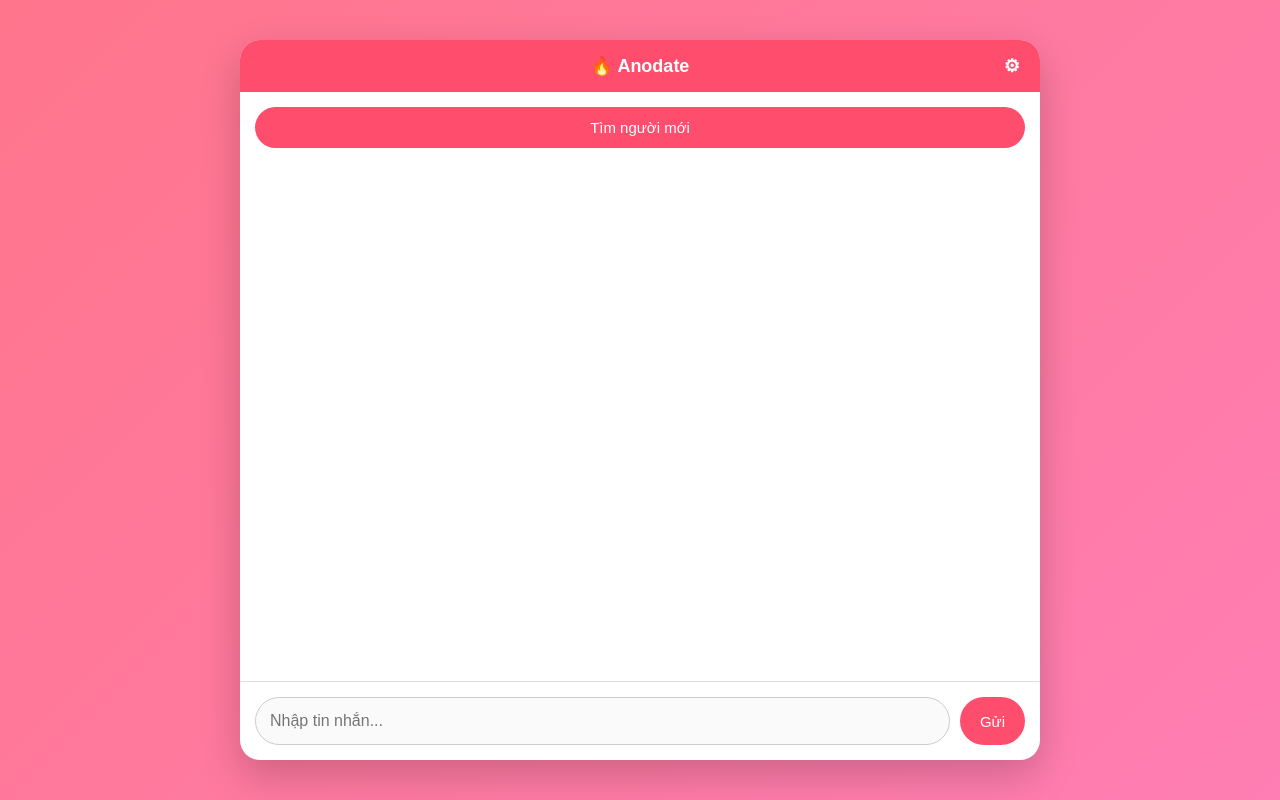
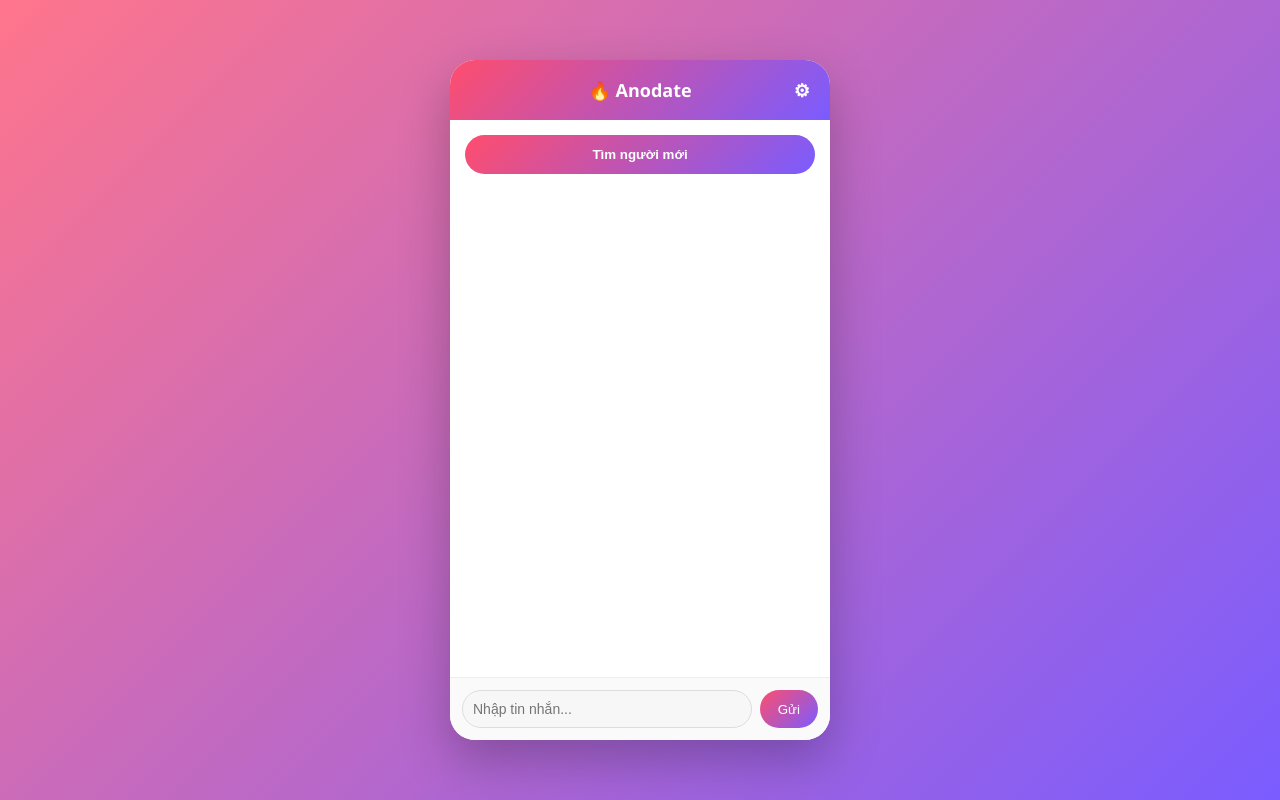
Before and after one commit to phamthihuong15072004-arch/Anodate, a website: page index.html in a window 1280 px wide. Drawn offline with nearby package versions, Linux system fonts and the light colour scheme; no server answers.

Commit message:
Update index.html

```diff
--- a/index.html
+++ b/index.html
@@ -6,8 +6,8 @@
     <style>
         body {
             margin: 0;
-            font-family: Arial, sans-serif;
-            background: linear-gradient(135deg, #ff758c, #ff7eb3);
+            font-family: 'Segoe UI', sans-serif;
+            background: linear-gradient(135deg, #ff758c, #7a5cff);
             display: flex;
             justify-content: center;
             align-items: center;
@@ -15,104 +15,119 @@
         }
 
         .container {
-            width: 800px;
-            height: 90vh;
-            background: white;
-            border-radius: 20px;
+            width: 380px;
+            height: 680px;
+            background: #ffffff;
+            border-radius: 25px;
             display: flex;
             flex-direction: column;
             overflow: hidden;
-            box-shadow: 0 15px 40px rgba(0,0,0,0.2);
+            box-shadow: 0 20px 50px rgba(0,0,0,0.25);
             position: relative;
         }
 
         .header {
-            background: #ff4d6d;
+            background: linear-gradient(135deg, #ff4d6d, #7a5cff);
             color: white;
-            padding: 15px;
+            padding: 18px;
             text-align: center;
+            font-size: 18px;
             font-weight: bold;
             position: relative;
-            font-size: 18px;
         }
 
         .settings-btn {
             position: absolute;
             right: 20px;
-            top: 15px;
+            top: 18px;
+            font-size: 18px;
             cursor: pointer;
+            transition: 0.2s;
+        }
+
+        .settings-btn:hover {
+            transform: rotate(90deg);
         }
 
         .start-btn {
             margin: 15px;
             padding: 12px;
             border: none;
-            border-radius: 25px;
-            background: #ff4d6d;
+            border-radius: 30px;
+            background: linear-gradient(135deg, #ff4d6d, #7a5cff);
             color: white;
+            font-weight: bold;
             cursor: pointer;
-            font-size: 15px;
+            transition: 0.3s;
+        }
+
+        .start-btn:hover {
+            opacity: 0.9;
+            transform: scale(1.03);
         }
 
         .messages {
             flex: 1;
-            padding: 20px;
+            padding: 15px;
             overflow-y: auto;
             display: flex;
             flex-direction: column;
         }
 
         .message {
-            padding: 14px 18px;
-            margin: 8px 0;
-            border-radius: 25px;
-            max-width: 80%;
-            font-size: 16px;
+            padding: 10px 14px;
+            margin: 6px 0;
+            border-radius: 20px;
+            max-width: 70%;
+            font-size: 14px;
+            animation: fadeIn 0.2s ease-in;
         }
 
         .me {
-            background: #ff4d6d;
+            background: linear-gradient(135deg, #ff4d6d, #ff758c);
             color: white;
             align-self: flex-end;
         }
 
         .stranger {
-            background: #f1f0f0;
+            background: #f2f2f2;
             align-self: flex-start;
         }
 
         .system {
             text-align: center;
-            font-size: 13px;
+            font-size: 12px;
             color: gray;
             margin: 5px 0;
         }
 
         .input-area {
             display: flex;
-            padding: 15px;
-            border-top: 1px solid #ddd;
+            padding: 12px;
+            border-top: 1px solid #eee;
+            background: #fafafa;
         }
 
         .input-area input {
             flex: 1;
-            padding: 14px;
+            padding: 10px;
             border-radius: 25px;
-            border: 1px solid #ccc;
-            font-size: 16px;
+            border: 1px solid #ddd;
+            outline: none;
+            font-size: 14px;
         }
 
         .input-area button {
-            margin-left: 10px;
-            padding: 12px 20px;
+            margin-left: 8px;
+            padding: 10px 18px;
             border: none;
             border-radius: 25px;
-            background: #ff4d6d;
+            background: linear-gradient(135deg, #ff4d6d, #7a5cff);
             color: white;
             cursor: pointer;
-            font-size: 15px;
         }
 
+        /* SETTINGS POPUP */
         .settings-overlay {
             position: absolute;
             inset: 0;
@@ -127,6 +142,7 @@
             width: 85%;
             padding: 20px;
             border-radius: 20px;
+            animation: popUp 0.2s ease-in;
         }
 
         .settings-box h3 {
@@ -147,9 +163,19 @@
             padding: 10px;
             border: none;
             border-radius: 20px;
-            background: #ff4d6d;
+            background: linear-gradient(135deg, #ff4d6d, #7a5cff);
             color: white;
             cursor: pointer;
+        }
+
+        @keyframes fadeIn {
+            from {opacity: 0; transform: translateY(5px);}
+            to {opacity: 1; transform: translateY(0);}
+        }
+
+        @keyframes popUp {
+            from {transform: scale(0.9); opacity: 0;}
+            to {transform: scale(1); opacity: 1;}
         }
     </style>
 </head>
@@ -161,7 +187,7 @@
         <span class="settings-btn" onclick="toggleSettings()">⚙</span>
     </div>
 
-    <button id="findBtn" class="start-btn" onclick="findPartner()">Tìm người mới</button>
+    <button class="start-btn" onclick="findPartner()">Tìm người mới</button>
 
     <div class="messages" id="messages"></div>
 
@@ -170,6 +196,7 @@
         <button onclick="sendMessage()">Gửi</button>
     </div>
 
+    <!-- SETTINGS -->
     <div class="settings-overlay" id="settingsOverlay">
         <div class="settings-box">
             <h3>Cài đặt</h3>
@@ -218,10 +245,6 @@ function saveSettings() {
 
     addSystem("Đã lưu cài đặt.");
     toggleSettings();
-
-    // 🔥 TỰ ĐỘNG TÌM NGƯỜI
-    socket.emit("findPartner", { myGender, findGender });
-    addSystem("Đang tìm người phù hợp...");
 }
 
 function findPartner() {
@@ -280,9 +303,7 @@ socket.on("chatMessage", (msg) => {
 socket.on("partnerLeft", () => {
     connected = false;
     document.getElementById("msgInput").disabled = true;
-
     addSystem("Người kia đã rời cuộc trò chuyện.");
-    addSystem("Ấn nút 'Tìm người mới' bên trên để tìm người khác.");
 });
 
 document.getElementById("msgInput").addEventListener("keydown", function(e) {
```
